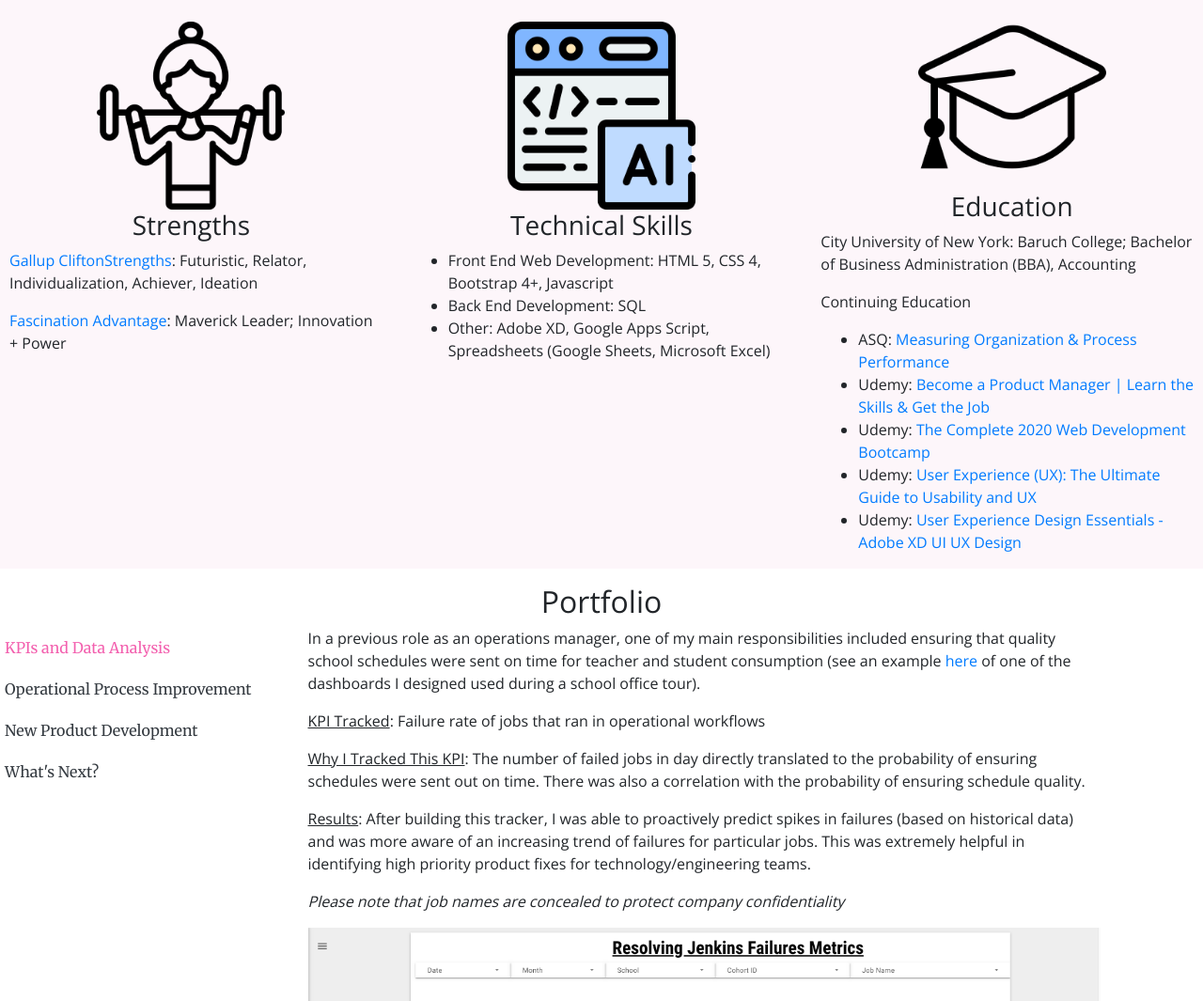
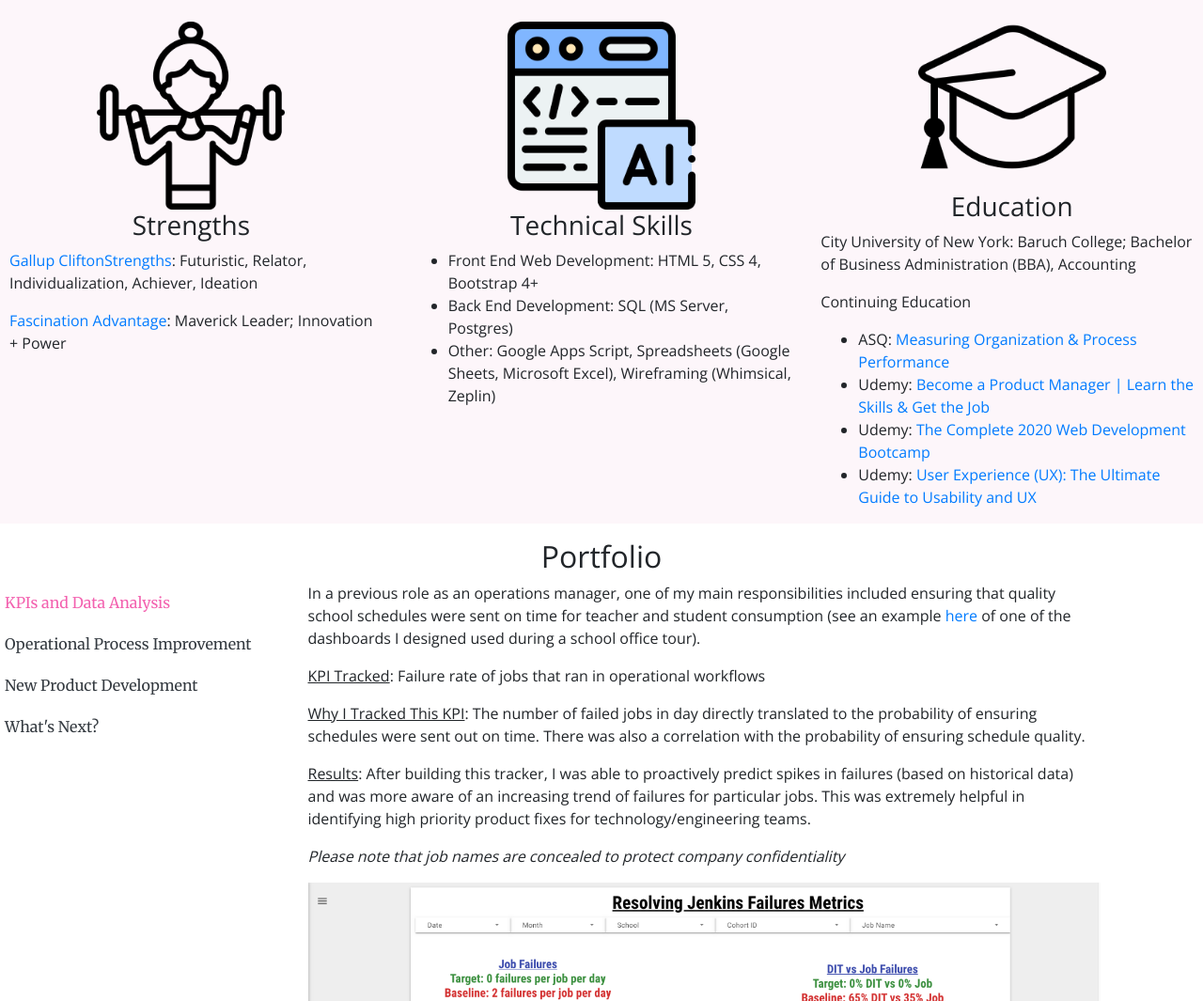
Before and after one commit to dollivierre/website, a plain HTML site: page index.html in a window 1280 px wide. Shown: the part 807-1872 px from the top of the page at 94% size. Drawn offline with nearby package versions, Linux system fonts and the light colour scheme; a web font is replaced by a local one.

Commit message:
Update index.html

```diff
--- a/index.html
+++ b/index.html
@@ -67,9 +67,9 @@
             <h3>Technical Skills</h3>
             <div class="text-left">
               <ul>
-                <li><span title="Evidence, this website!">Front End Web Development</span>: HTML 5, CSS 4, Bootstrap 4+, Javascript </li>
-                <li>Back End Development: SQL</li>
-                <li>Other: Adobe XD, Google Apps Script, Spreadsheets (Google Sheets, Microsoft Excel)</li>
+                <li><span title="Evidence, this website!">Front End Web Development</span>: HTML 5, CSS 4, Bootstrap 4+ </li>
+                <li>Back End Development: SQL (MS Server, Postgres)</li>
+                <li>Other: Google Apps Script, Spreadsheets (Google Sheets, Microsoft Excel), Wireframing (Whimsical, Zeplin)</li>
               </ul>
             </div>
 
@@ -85,7 +85,6 @@
                 <li>Udemy: <a href="https://www.udemy.com/course/become-a-product-manager-learn-the-skills-get-a-job/" target="_blank">Become a Product Manager | Learn the Skills & Get the Job</a></li>
                 <li>Udemy: <a href="https://www.udemy.com/course/the-complete-web-development-bootcamp/" target="_blank">The Complete 2020 Web Development Bootcamp</a></li>
                 <li>Udemy: <a href="https://www.udemy.com/course/ultimate-guide-to-ux/" target="_blank">User Experience (UX): The Ultimate Guide to Usability and UX</a></li>
-                <li>Udemy: <a href="https://www.udemy.com/course/ui-ux-web-design-using-adobe-xd/" target="_blank">User Experience Design Essentials - Adobe XD UI UX Design</a></li>
               </ul>
             </div>
 
```
